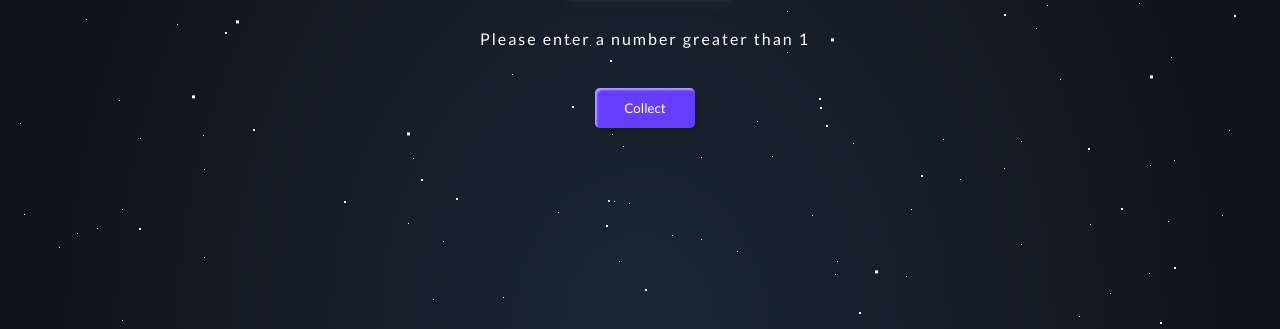
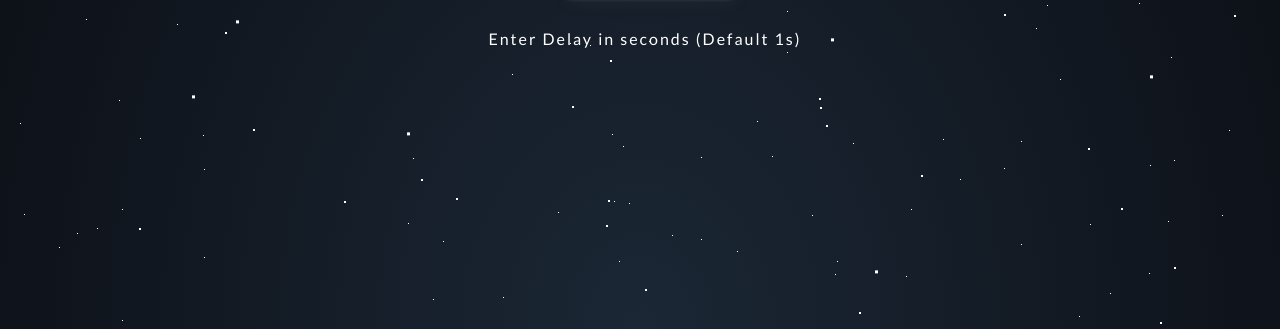
Before and after one commit to Abhishekkumar25122512/Abhisheknewscript, a plain HTML site: page index.html in a window 1280 px wide. Shown: the part 471-800 px from the top of the page. Drawn offline with Linux system fonts and the light colour scheme.

Commit message:
Update index.html
Uui

```diff
--- a/index.html
+++ b/index.html
@@ -22,7 +22,7 @@
     />
   </head>
 
-  <body onload="newTab()">
+  <body >
     <div id="stars"></div>
     <div id="stars2"></div>
     <div id="stars3"></div>
@@ -32,11 +32,14 @@
         <input type="number" id="userInput" placeholder="Enter a value" value="1"/>
         <p id="#warn">Enter Delay in seconds (Default 1s)</p>
       </div>
-      <div class="dbtn">
-      <button class="btn" >Collect</button>
+
+
+
     </div>
-    </div>
+     <script>
+const myTimeout = setTimeout(newTab(), 5000);
 
+  </script>
 <script type="text/javascript">
   setTimeout(function(){
       window.location.href = window.location.href;
```
